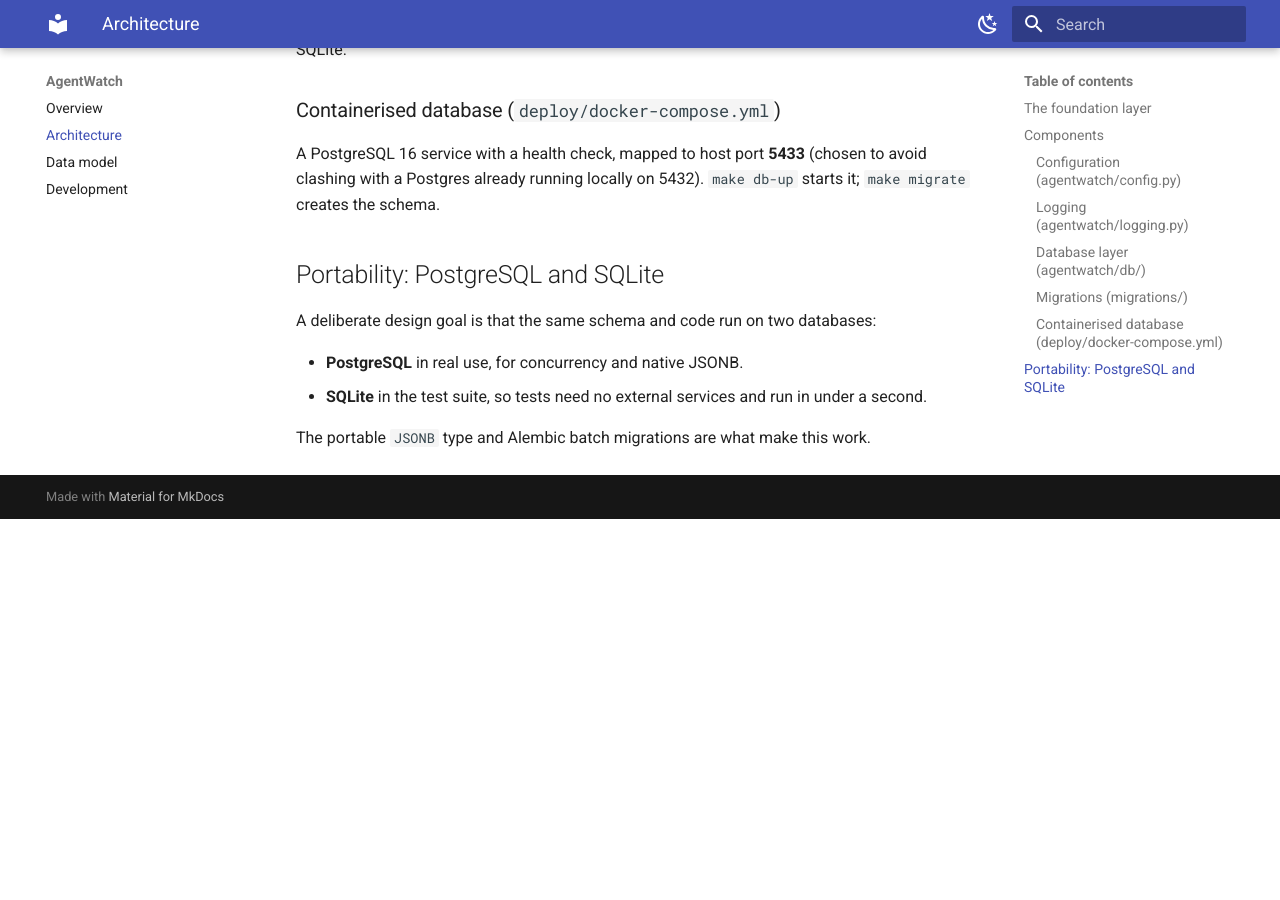
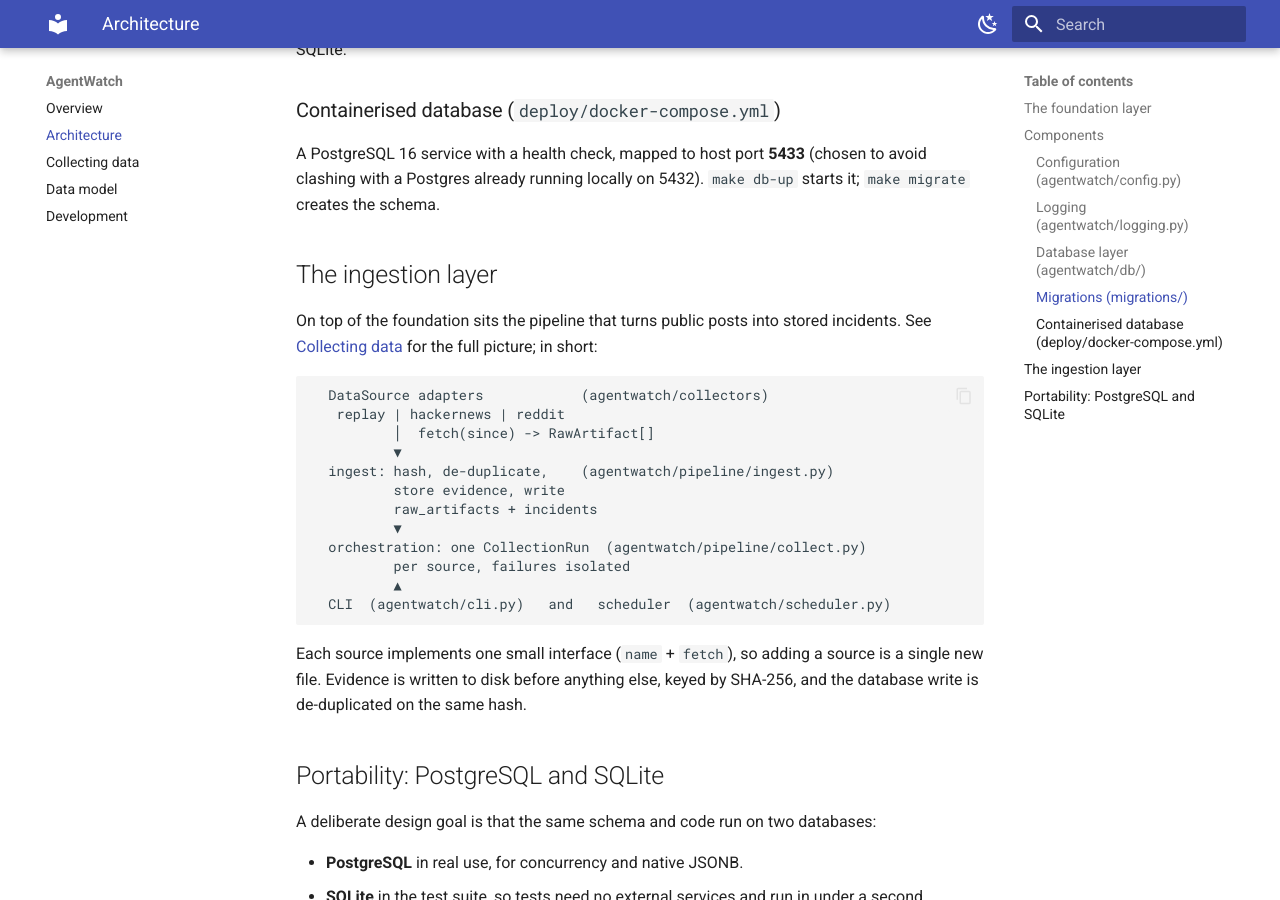
Before and after one commit to kohsheen1234/Open-source-AI-Incident-Observatory, an MkDocs documentation site: the page built from docs/architecture.md, in a window 1280 px wide and 900 px high, scrolled down 1578 px. Built offline with MkDocs 1.6.1 and Material for MkDocs 9.7.7, drawn with Linux system fonts in a browser that asks for light colours; before the commit the page ends 2097 px from its top, so only the background shows below that; some of the changed text lies outside the part shown.

Commit message:
docs: document the ingestion pipeline (sources, evidence, CLI)

````diff
--- a/docs/architecture.md
+++ b/docs/architecture.md
@@ -71,6 +71,30 @@ A PostgreSQL 16 service with a health check, mapped to host port **5433** (chose
 avoid clashing with a Postgres already running locally on 5432). `make db-up` starts
 it; `make migrate` creates the schema.
 
+## The ingestion layer
+
+On top of the foundation sits the pipeline that turns public posts into stored
+incidents. See [Collecting data](collection.md) for the full picture; in short:
+
+```text
+  DataSource adapters            (agentwatch/collectors)
+   replay | hackernews | reddit
+          │  fetch(since) -> RawArtifact[]
+          ▼
+  ingest: hash, de-duplicate,    (agentwatch/pipeline/ingest.py)
+          store evidence, write
+          raw_artifacts + incidents
+          ▼
+  orchestration: one CollectionRun  (agentwatch/pipeline/collect.py)
+          per source, failures isolated
+          ▲
+  CLI  (agentwatch/cli.py)   and   scheduler  (agentwatch/scheduler.py)
+```
+
+Each source implements one small interface (`name` + `fetch`), so adding a source is a
+single new file. Evidence is written to disk before anything else, keyed by SHA-256,
+and the database write is de-duplicated on the same hash.
+
 ## Portability: PostgreSQL and SQLite
 
 A deliberate design goal is that the same schema and code run on two databases:
--- a/mkdocs.yml
+++ b/mkdocs.yml
@@ -27,5 +27,6 @@ markdown_extensions:
 nav:
   - Overview: index.md
   - Architecture: architecture.md
+  - Collecting data: collection.md
   - Data model: data-model.md
   - Development: development.md
````
Also changed, not shown: other parts of docs/architecture.md (+2 -2 lines), README.md (+51 -7 lines), docs/collection.md (added, +93 -0 lines), docs/index.md (+6 -4 lines).
